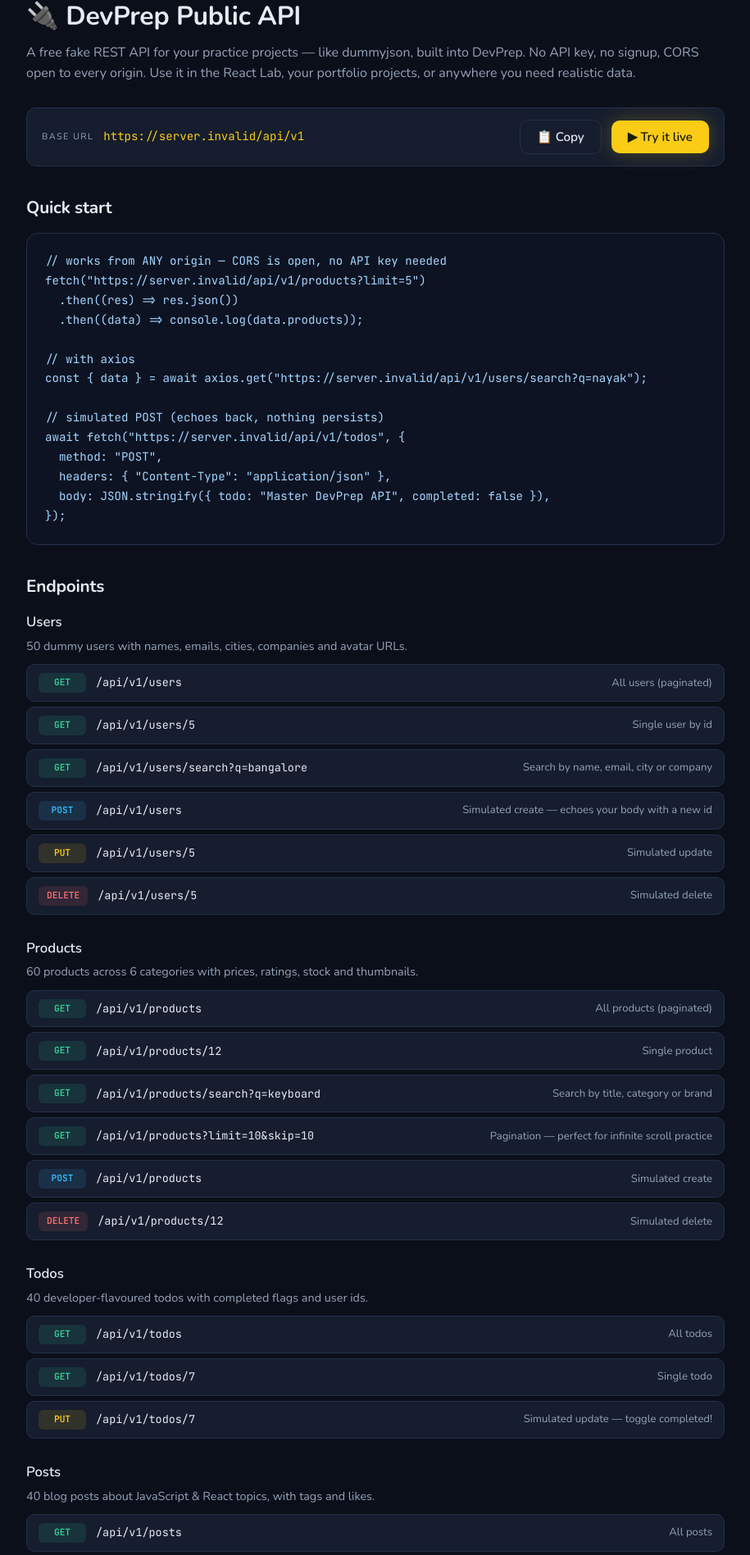
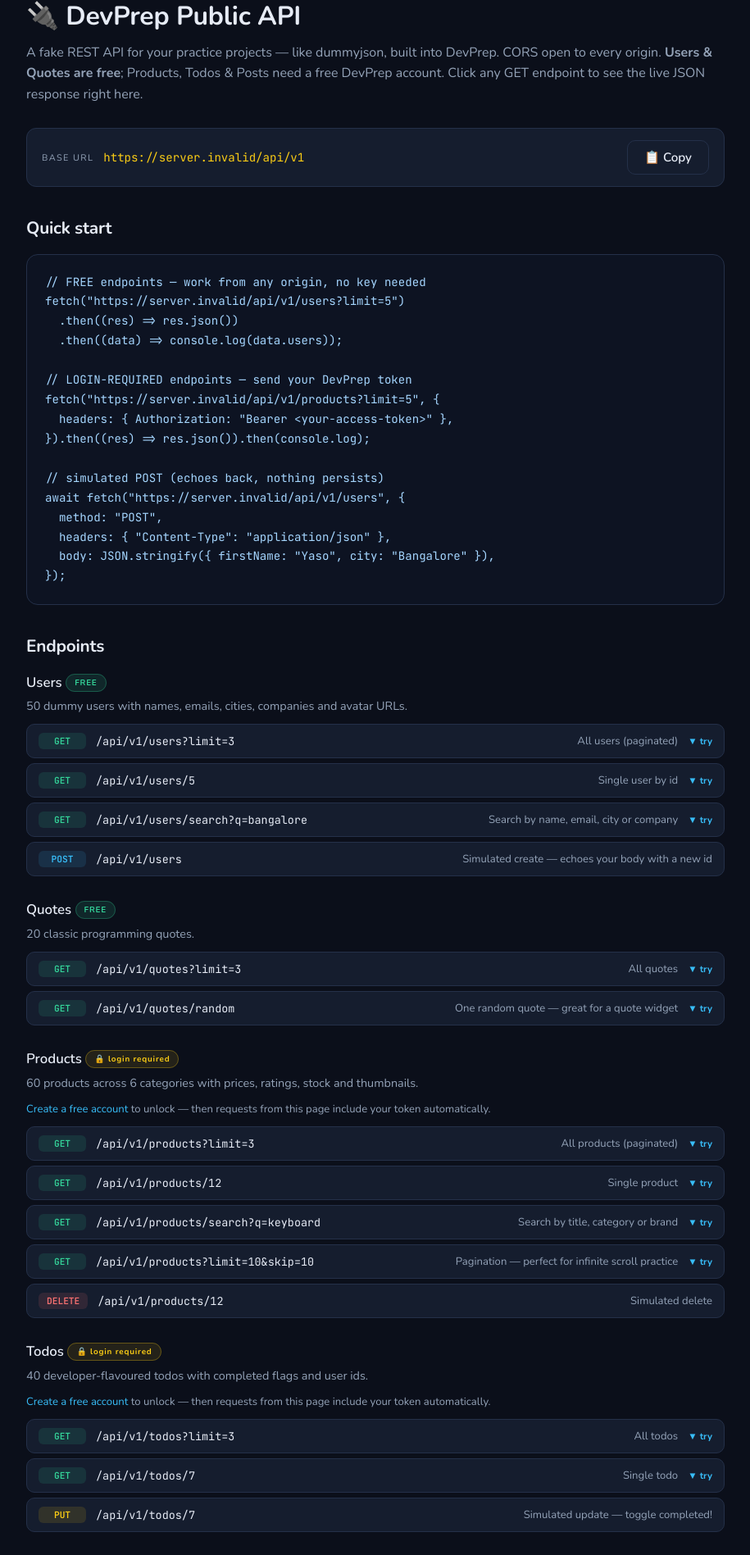
Before and after one commit to Yasowant/prepjs-client, a React (Vite) app: page /api in a window 1280 px wide. Shown: the part 123-2020 px from the top of the page at 82% size, without its empty margins (182-1097 px from the left). Built offline with nearby package versions, Linux system fonts and the light colour scheme; no server answers.

Commit message:
updated code

```diff
--- a/src/pages/ApiDocs.jsx
+++ b/src/pages/ApiDocs.jsx
@@ -1,89 +1,113 @@
 import { useState } from "react";
+import { Link } from "react-router-dom";
+import { useAuth } from "../context/AuthContext.jsx";
 
 const BASE = `${import.meta.env.VITE_API_URL || window.location.origin}/api/v1`;
 
 const SECTIONS = [
   {
     name: "Users",
+    locked: false,
     desc: "50 dummy users with names, emails, cities, companies and avatar URLs.",
     endpoints: [
-      ["GET", "/users", "All users (paginated)"],
+      ["GET", "/users?limit=3", "All users (paginated)"],
       ["GET", "/users/5", "Single user by id"],
       ["GET", "/users/search?q=bangalore", "Search by name, email, city or company"],
       ["POST", "/users", "Simulated create — echoes your body with a new id"],
-      ["PUT", "/users/5", "Simulated update"],
-      ["DELETE", "/users/5", "Simulated delete"],
+    ],
+  },
+  {
+    name: "Quotes",
+    locked: false,
+    desc: "20 classic programming quotes.",
+    endpoints: [
+      ["GET", "/quotes?limit=3", "All quotes"],
+      ["GET", "/quotes/random", "One random quote — great for a quote widget"],
     ],
   },
   {
     name: "Products",
+    locked: true,
     desc: "60 products across 6 categories with prices, ratings, stock and thumbnails.",
     endpoints: [
-      ["GET", "/products", "All products (paginated)"],
+      ["GET", "/products?limit=3", "All products (paginated)"],
       ["GET", "/products/12", "Single product"],
       ["GET", "/products/search?q=keyboard", "Search by title, category or brand"],
       ["GET", "/products?limit=10&skip=10", "Pagination — perfect for infinite scroll practice"],
-      ["POST", "/products", "Simulated create"],
       ["DELETE", "/products/12", "Simulated delete"],
     ],
   },
   {
     name: "Todos",
+    locked: true,
     desc: "40 developer-flavoured todos with completed flags and user ids.",
     endpoints: [
-      ["GET", "/todos", "All todos"],
+      ["GET", "/todos?limit=3", "All todos"],
       ["GET", "/todos/7", "Single todo"],
       ["PUT", "/todos/7", "Simulated update — toggle completed!"],
     ],
   },
   {
     name: "Posts",
+    locked: true,
     desc: "40 blog posts about JavaScript & React topics, with tags and likes.",
     endpoints: [
-      ["GET", "/posts", "All posts"],
+      ["GET", "/posts?limit=3", "All posts"],
       ["GET", "/posts/search?q=hooks", "Search titles & bodies"],
       ["GET", "/posts/3", "Single post"],
     ],
   },
-  {
-    name: "Quotes",
-    desc: "20 classic programming quotes.",
-    endpoints: [
-      ["GET", "/quotes", "All quotes"],
-      ["GET", "/quotes/random", "One random quote — great for a quote widget"],
-    ],
-  },
 ];
 
-const EXAMPLE = `// works from ANY origin — CORS is open, no API key needed
-fetch("${BASE}/products?limit=5")
+const EXAMPLE = `// FREE endpoints — work from any origin, no key needed
+fetch("${BASE}/users?limit=5")
   .then((res) => res.json())
-  .then((data) => console.log(data.products));
+  .then((data) => console.log(data.users));
 
-// with axios
-const { data } = await axios.get("${BASE}/users/search?q=nayak");
+// LOGIN-REQUIRED endpoints — send your DevPrep token
+fetch("${BASE}/products?limit=5", {
+  headers: { Authorization: "Bearer <your-access-token>" },
+}).then((res) => res.json()).then(console.log);
 
 // simulated POST (echoes back, nothing persists)
-await fetch("${BASE}/todos", {
+await fetch("${BASE}/users", {
   method: "POST",
   headers: { "Content-Type": "application/json" },
-  body: JSON.stringify({ todo: "Master DevPrep API", completed: false }),
+  body: JSON.stringify({ firstName: "Yaso", city: "Bangalore" }),
 });`;
 
 export default function ApiDocs() {
-  const [tried, setTried] = useState(null);
-  const [loading, setLoading] = useState(false);
+  const { user } = useAuth();
+  const [openPath, setOpenPath] = useState(null);
+  const [responses, setResponses] = useState({}); // path -> { loading, text, status }
   const [copied, setCopied] = useState(false);
 
-  async function tryIt() {
-    setLoading(true);
+  async function tryEndpoint(path, locked) {
+    if (openPath === path) return setOpenPath(null); // toggle closed
+    setOpenPath(path);
+    if (responses[path]?.text) return; // cached
+
+    setResponses((r) => ({ ...r, [path]: { loading: true } }));
     try {
-      const res = await fetch(`${BASE}/quotes/random`);
-      setTried(JSON.stringify(await res.json(), null, 2));
+      const headers = {};
+      const token = localStorage.getItem("accessToken");
+      if (locked && token) headers.Authorization = `Bearer ${token}`;
+
+      const res = await fetch(`${BASE}${path}`, { headers });
+      const data = await res.json().catch(() => ({}));
+      setResponses((r) => ({
+        ...r,
+        [path]: {
+          loading: false,
+          status: res.status,
+          text: JSON.stringify(data, null, 2).slice(0, 3000),
+        },
+      }));
     } catch (err) {
-      setTried("Error: " + err.message);
-    } finally {
-      setLoading(false);
+      setResponses((r) => ({
+        ...r,
+        [path]: { loading: false, status: 0, text: "Network error: " + err.message },
+      }));
     }
   }
 
@@ -98,9 +122,10 @@ export default function ApiDocs() {
     <div className="page apidocs-page">
       <h1>🔌 DevPrep Public API</h1>
       <p className="page-sub">
-        A free fake REST API for your practice projects — like dummyjson, built into DevPrep.
-        No API key, no signup, CORS open to every origin. Use it in the React Lab, your
-        portfolio projects, or anywhere you need realistic data.
+        A fake REST API for your practice projects — like dummyjson, built into DevPrep.
+        CORS open to every origin. <strong>Users & Quotes are free</strong>; Products,
+        Todos & Posts need a free DevPrep account. Click any GET endpoint to see the
+        live JSON response right here.
       </p>
 
       {/* base url */}
@@ -110,16 +135,7 @@ export default function ApiDocs() {
         <button className="btn btn-outline" onClick={copyBase}>
           {copied ? "✓ Copied" : "📋 Copy"}
         </button>
-        <button className="btn btn-primary" onClick={tryIt} disabled={loading}>
-          {loading ? "Calling…" : "▶ Try it live"}
-        </button>
       </div>
-      {tried && (
-        <pre className="api-tryout">
-          <span className="api-tryout-label">GET /quotes/random →</span>
-          {"\n"}{tried}
-        </pre>
-      )}
 
       {/* quick start */}
       <h2 className="api-h2">Quick start</h2>
@@ -129,23 +145,59 @@ export default function ApiDocs() {
       <h2 className="api-h2">Endpoints</h2>
       {SECTIONS.map((section) => (
         <div className="api-section" key={section.name}>
-          <h3>{section.name}</h3>
+          <h3>
+            {section.name}{" "}
+            {section.locked ? (
+              <span className="api-tier locked">🔒 login required</span>
+            ) : (
+              <span className="api-tier free">FREE</span>
+            )}
+          </h3>
           <p className="api-section-desc">{section.desc}</p>
+
+          {section.locked && !user && (
+            <p className="api-login-hint">
+              <Link to="/register">Create a free account</Link> to unlock — then requests
+              from this page include your token automatically.
+            </p>
+          )}
+
           <div className="api-endpoints">
-            {section.endpoints.map(([method, path, desc]) => (
-              <div className="api-row" key={method + path}>
-                <span className={`api-method ${method.toLowerCase()}`}>{method}</span>
-                <a
-                  className="api-path"
-                  href={method === "GET" ? `${BASE}${path}` : undefined}
-                  target="_blank"
-                  rel="noreferrer"
-                >
-                  /api/v1{path}
-                </a>
-                <span className="api-desc">{desc}</span>
-              </div>
-            ))}
+            {section.endpoints.map(([method, path, desc]) => {
+              const isOpen = openPath === path;
+              const resp = responses[path];
+              return (
+                <div key={method + path}>
+                  <button
+                    className={`api-row ${isOpen ? "open" : ""}`}
+                    onClick={() => method === "GET" && tryEndpoint(path, section.locked)}
+                    style={{ width: "100%", cursor: method === "GET" ? "pointer" : "default" }}
+                  >
+                    <span className={`api-method ${method.toLowerCase()}`}>{method}</span>
+                    <span className="api-path">/api/v1{path}</span>
+                    <span className="api-desc">{desc}</span>
+                    {method === "GET" && (
+                      <span className="api-expand">{isOpen ? "▲" : "▼ try"}</span>
+                    )}
+                  </button>
+
+                  {isOpen && (
+                    <pre className={`api-json ${resp?.status >= 400 ? "error" : ""}`}>
+                      {resp?.loading
+                        ? "⏳ Fetching…"
+                        : `HTTP ${resp?.status}\n${resp?.text || ""}`}
+                      {resp?.status === 401 && (
+                        <span className="api-json-hint">
+                          {"\n\n"}🔒 This endpoint needs login — {user
+                            ? "your session may have expired, try re-logging in."
+                            : "log in to DevPrep and this page will send your token automatically."}
+                        </span>
+                      )}
+                    </pre>
+                  )}
+                </div>
+              );
+            })}
           </div>
         </div>
       ))}
@@ -153,10 +205,11 @@ export default function ApiDocs() {
       <div className="api-notes">
         <h3>📌 Good to know</h3>
         <ul>
-          <li>Every list endpoint supports <code>?limit=</code> and <code>?skip=</code> (max limit: 100) — responses include <code>total</code>, so pagination and infinite scroll are easy.</li>
-          <li>POST / PUT / DELETE are <strong>simulated</strong>: they validate and echo your data back with <code>isSimulated: true</code>, but nothing is stored — safe for everyone.</li>
-          <li>The data is deterministic — the same ids return the same records every time, so your tests won't flake.</li>
-          <li>Fair-use rate limits apply. Free forever for learning and portfolio projects.</li>
+          <li><strong>Free tier:</strong> Users & Quotes — no auth, use them from any app or origin.</li>
+          <li><strong>Login tier:</strong> Products, Todos & Posts — send <code>Authorization: Bearer &lt;token&gt;</code> from a free DevPrep account.</li>
+          <li>Every list endpoint supports <code>?limit=</code> and <code>?skip=</code> (max 100) — responses include <code>total</code> for pagination and infinite scroll.</li>
+          <li>POST / PUT / DELETE are <strong>simulated</strong>: they echo your data with <code>isSimulated: true</code>, nothing persists.</li>
+          <li>Data is deterministic — the same ids return the same records every time.</li>
         </ul>
       </div>
     </div>
--- a/src/styles.css
+++ b/src/styles.css
@@ -1864,6 +1864,28 @@ button { font-family: inherit; cursor: pointer; }
 }
 a.api-path:hover { color: var(--accent); text-decoration: underline; }
 .api-desc { color: var(--text-dim); font-size: 0.82rem; margin-left: auto; }
+.api-tier {
+  font-size: 0.62rem; font-weight: 700; letter-spacing: 0.8px;
+  padding: 3px 10px; border-radius: 100px; vertical-align: middle;
+}
+.api-tier.free { color: var(--green); background: rgba(52, 211, 153, 0.12); border: 1px solid rgba(52, 211, 153, 0.3); }
+.api-tier.locked { color: var(--primary); background: rgba(250, 204, 21, 0.1); border: 1px solid rgba(250, 204, 21, 0.3); }
+.api-login-hint { color: var(--text-dim); font-size: 0.82rem; margin-bottom: 10px; }
+.api-row { text-align: left; font-family: inherit; transition: border-color 0.13s; }
+.api-row:hover { border-color: var(--accent); }
+.api-row.open { border-color: var(--accent); border-bottom-left-radius: 0; border-bottom-right-radius: 0; }
+.api-expand { color: var(--accent); font-size: 0.72rem; font-weight: 700; flex-shrink: 0; }
+.api-json {
+  background: #0d1322; border: 1px solid var(--accent); border-top: none;
+  border-radius: 0 0 10px 10px; padding: 14px 16px; margin: 0 0 6px;
+  font-family: var(--mono); font-size: 0.78rem; color: #a5d6ff;
+  white-space: pre-wrap; word-break: break-word;
+  max-height: 340px; overflow-y: auto;
+  animation: fadeUp 0.25s ease both;
+}
+.api-json.error { color: var(--red); }
+.api-json-hint { color: var(--primary); }
+
 .api-notes {
   background: var(--card); border: 1px solid var(--border);
   border-left: 3px solid var(--primary);
```
